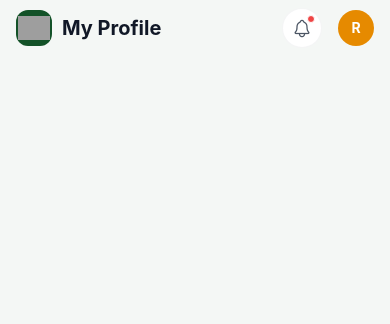
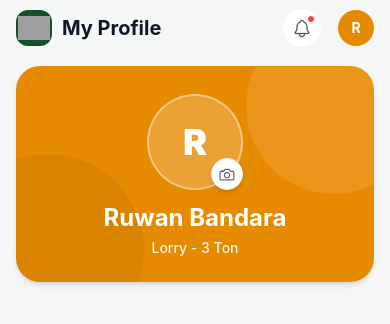
Before and after one commit to janith-sasindu/Green-Hive, a React Native app in the folder mobile/: screen /TransporterProfile in a window 390 px wide. Shown: the top 324 px of the page. Built offline with nearby package versions, Linux system fonts and the light colour scheme; grey boxes are pictures that could not be loaded.

Commit message:
implement profile banner with avatar, edit camera badge and user info

```diff
--- a/mobile/src/screens/transporter/TransporterProfileScreen.tsx
+++ b/mobile/src/screens/transporter/TransporterProfileScreen.tsx
@@ -6,6 +6,7 @@ import {
   TouchableOpacity,
   StatusBar,
   useWindowDimensions,
+  Alert,
 } from "react-native";
 import { SafeAreaView } from "react-native-safe-area-context";
 import { Ionicons } from "@expo/vector-icons";
@@ -43,6 +44,18 @@ export const TransporterProfileScreen: React.FC<TransporterProfileScreenProps> =
     if (navigation?.navigate) {
       navigation.navigate("TransporterNotifications");
     }
+  };
+
+  const handleEditAvatar = () => {
+    Alert.alert(
+      "Profile Photo",
+      "Choose an option to update your profile photo:",
+      [
+        { text: "Take Photo", onPress: () => {} },
+        { text: "Choose from Library", onPress: () => {} },
+        { text: "Cancel", style: "cancel" },
+      ]
+    );
   };
 
   return (
@@ -144,7 +157,89 @@ export const TransporterProfileScreen: React.FC<TransporterProfileScreenProps> =
         }}
       >
         <View style={{ maxWidth: 640, width: "100%", alignSelf: "center" }}>
-          {/* Content sections will be added in subsequent commits */}
+          {/* ================= 1. PROFILE HERO BANNER ================= */}
+          <View
+            className={`rounded-3xl bg-[#E68A00] overflow-hidden shadow-md ${
+              isExtraSmall ? "p-4" : isSmallDevice ? "p-5" : "p-6"
+            } items-center relative mb-4`}
+            style={{
+              shadowColor: "#E68A00",
+              shadowOffset: { width: 0, height: 6 },
+              shadowOpacity: 0.25,
+              shadowRadius: 12,
+              elevation: 6,
+            }}
+          >
+            {/* Ambient Background Decorative Glow */}
+            <View className="absolute -top-12 -right-12 h-44 w-44 rounded-full bg-white/10 pointer-events-none" />
+            <View className="absolute -bottom-16 -left-16 h-48 w-48 rounded-full bg-black/5 pointer-events-none" />
+
+            {/* Profile Avatar with Camera Edit Badge */}
+            <View className="relative mt-1">
+              <View
+                className={`rounded-full bg-white/20 border-2 border-white/40 items-center justify-center ${
+                  isExtraSmall
+                    ? "h-20 w-20"
+                    : isSmallDevice
+                    ? "h-22 w-22"
+                    : "h-24 w-24"
+                }`}
+                style={{
+                  width: isExtraSmall ? 80 : isSmallDevice ? 88 : 96,
+                  height: isExtraSmall ? 80 : isSmallDevice ? 88 : 96,
+                }}
+              >
+                <Text
+                  className={`font-black text-white ${
+                    isExtraSmall ? "text-3xl" : "text-4xl"
+                  }`}
+                >
+                  {profile.avatarLetter || "R"}
+                </Text>
+              </View>
+
+              {/* Camera Edit Badge */}
+              <TouchableOpacity
+                activeOpacity={0.85}
+                onPress={handleEditAvatar}
+                hitSlop={{ top: 8, bottom: 8, left: 8, right: 8 }}
+                className="absolute bottom-0 right-0 h-8 w-8 rounded-full bg-white items-center justify-center shadow-md border border-gray-100"
+                style={{
+                  elevation: 4,
+                  shadowColor: "#000",
+                  shadowOffset: { width: 0, height: 2 },
+                  shadowOpacity: 0.15,
+                  shadowRadius: 4,
+                }}
+              >
+                <Ionicons name="camera-outline" size={17} color="#4B5563" />
+              </TouchableOpacity>
+            </View>
+
+            {/* Driver Name */}
+            <Text
+              numberOfLines={1}
+              className={`font-bold text-white text-center mt-3 ${
+                isExtraSmall
+                  ? "text-lg"
+                  : isSmallDevice
+                  ? "text-xl"
+                  : "text-2xl"
+              }`}
+            >
+              {profile.name}
+            </Text>
+
+            {/* Vehicle Type Subtitle */}
+            <Text
+              numberOfLines={1}
+              className={`font-medium text-white/90 text-center mt-1 ${
+                isExtraSmall ? "text-xs" : "text-sm"
+              }`}
+            >
+              {profile.vehicleType}
+            </Text>
+          </View>
         </View>
       </SmoothScrollView>
     </View>
```
